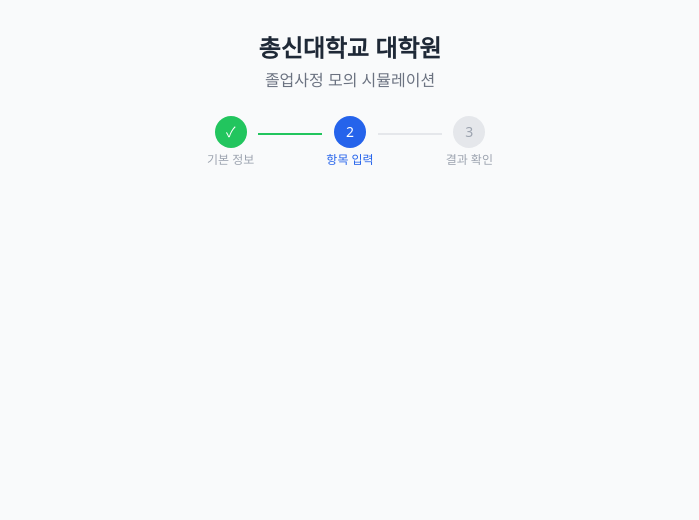
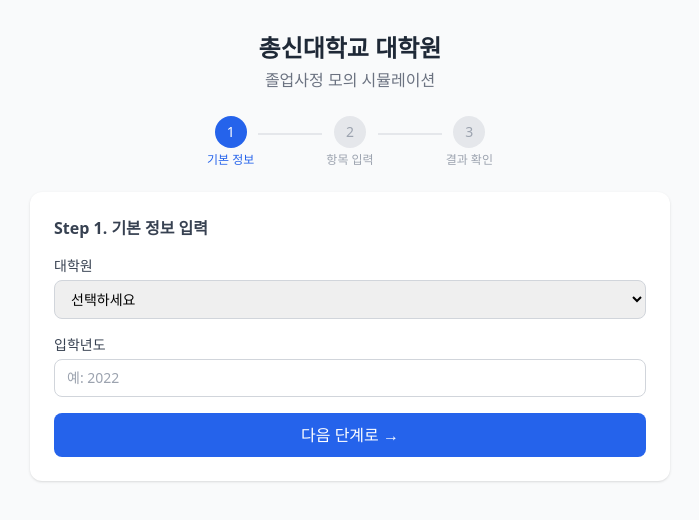
Before and after one commit to ohgeniuscsu-hash/chongshin-graduation-sim, a React (Vite) app: page / in a window 1280 px wide. Shown: the top 520 px of the page, without its empty margins (290-989 px from the left). Built offline with nearby package versions, Linux system fonts and the light colour scheme.

Commit message:
feat: add StepSelector (step 1)

```diff
--- a/src/App.jsx
+++ b/src/App.jsx
@@ -1,11 +1,28 @@
+import { useState } from 'react'
 import ProgressBar from './components/ProgressBar'
+import StepSelector from './components/StepSelector'
+import rules from './data/rules.json'
+
 export default function App() {
+  const [step, setStep] = useState(1)
+  const [selection, setSelection] = useState({})
+
   return (
     <div className="min-h-screen bg-gray-50 py-8">
       <div className="max-w-2xl mx-auto px-4">
         <h1 className="text-2xl font-bold text-center text-gray-800 mb-1">총신대학교 대학원</h1>
         <p className="text-center text-gray-500 mb-6">졸업사정 모의 시뮬레이션</p>
-        <ProgressBar currentStep={2} />
+        <ProgressBar currentStep={step} />
+        <div className="mt-6">
+          {step === 1 && (
+            <StepSelector
+              rules={rules}
+              initialSelection={selection}
+              onComplete={sel => { setSelection(sel); setStep(2) }}
+            />
+          )}
+          {step === 2 && <div className="bg-white rounded-xl shadow p-6 text-gray-500">Step 2 (준비 중)</div>}
+        </div>
       </div>
     </div>
   )
--- /dev/null
+++ b/src/components/StepSelector.jsx
@@ -0,0 +1,102 @@
+import { useState } from 'react'
+
+export default function StepSelector({ rules, initialSelection, onComplete }) {
+  const [sel, setSel] = useState(initialSelection || {
+    schoolId: '', programId: '', majorId: '', admissionYear: ''
+  })
+  const [error, setError] = useState('')
+
+  const school = rules.schools.find(s => s.id === sel.schoolId)
+  const program = school?.programs.find(p => p.id === sel.programId)
+
+  function handleSubmit(e) {
+    e.preventDefault()
+    if (!sel.schoolId || !sel.programId || !sel.majorId || !sel.admissionYear) {
+      setError('모든 항목을 선택/입력해주세요.')
+      return
+    }
+    const year = parseInt(sel.admissionYear)
+    if (isNaN(year) || year < 2000 || year > new Date().getFullYear() + 1) {
+      setError('올바른 입학년도를 입력해주세요. (예: 2022)')
+      return
+    }
+    setError('')
+    onComplete({ ...sel, admissionYear: String(year) })
+  }
+
+  return (
+    <div className="bg-white rounded-xl shadow p-6">
+      <h3 className="text-base font-semibold text-gray-700 mb-4">Step 1. 기본 정보 입력</h3>
+      <form onSubmit={handleSubmit} className="space-y-4">
+
+        <div>
+          <label className="block text-sm font-medium text-gray-700 mb-1">대학원</label>
+          <select
+            className="w-full border border-gray-300 rounded-lg px-3 py-2 text-sm focus:outline-none focus:ring-2 focus:ring-blue-400"
+            value={sel.schoolId}
+            onChange={e => setSel({ schoolId: e.target.value, programId: '', majorId: '', admissionYear: sel.admissionYear })}
+          >
+            <option value="">선택하세요</option>
+            {rules.schools.map(s => (
+              <option key={s.id} value={s.id}>{s.name}</option>
+            ))}
+          </select>
+        </div>
+
+        {school && (
+          <div>
+            <label className="block text-sm font-medium text-gray-700 mb-1">과정</label>
+            <select
+              className="w-full border border-gray-300 rounded-lg px-3 py-2 text-sm focus:outline-none focus:ring-2 focus:ring-blue-400"
+              value={sel.programId}
+              onChange={e => setSel({ ...sel, programId: e.target.value, majorId: '' })}
+            >
+              <option value="">선택하세요</option>
+              {school.programs.map(p => (
+                <option key={p.id} value={p.id}>{p.name}</option>
+              ))}
+            </select>
+          </div>
+        )}
+
+        {program && (
+          <div>
+            <label className="block text-sm font-medium text-gray-700 mb-1">전공</label>
+            <select
+              className="w-full border border-gray-300 rounded-lg px-3 py-2 text-sm focus:outline-none focus:ring-2 focus:ring-blue-400"
+              value={sel.majorId}
+              onChange={e => setSel({ ...sel, majorId: e.target.value })}
+            >
+              <option value="">선택하세요</option>
+              {program.majors.map(m => (
+                <option key={m.id} value={m.id}>{m.name}</option>
+              ))}
+            </select>
+          </div>
+        )}
+
+        <div>
+          <label className="block text-sm font-medium text-gray-700 mb-1">입학년도</label>
+          <input
+            type="number"
+            className="w-full border border-gray-300 rounded-lg px-3 py-2 text-sm focus:outline-none focus:ring-2 focus:ring-blue-400"
+            placeholder="예: 2022"
+            min="2000"
+            max="2030"
+            value={sel.admissionYear}
+            onChange={e => setSel({ ...sel, admissionYear: e.target.value })}
+          />
+        </div>
+
+        {error && <p className="text-red-500 text-sm">{error}</p>}
+
+        <button
+          type="submit"
+          className="w-full bg-blue-600 hover:bg-blue-700 text-white font-medium py-2.5 px-4 rounded-lg transition-colors"
+        >
+          다음 단계로 →
+        </button>
+      </form>
+    </div>
+  )
+}
```
